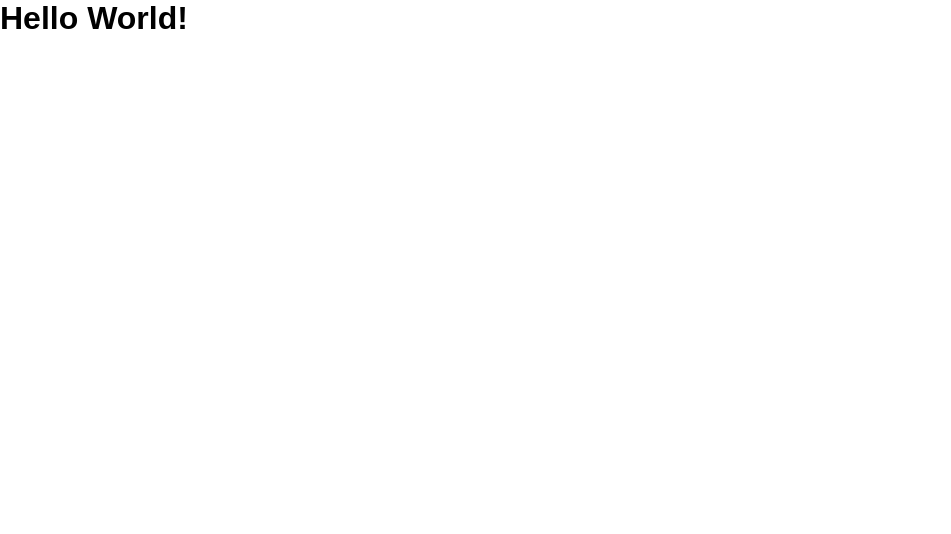
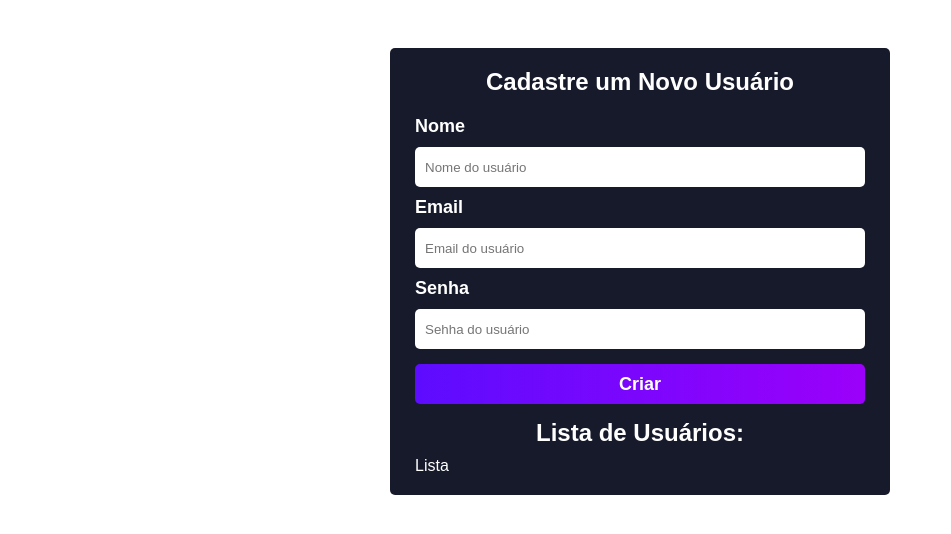
Before and after one commit to tharsila/voxcity-teste-tecnico, a React (Vite) app: page / in a window 1280 px wide. Shown: the top 534 px of the page, without its empty margins (0-951 px from the left). Built offline with nearby package versions, Linux system fonts and the light colour scheme.

Commit message:
feat: user form

```diff
--- a/index.html
+++ b/index.html
@@ -1,5 +1,5 @@
 <!DOCTYPE html>
-<html lang="en">
+<html lang="pt-br">
   <head>
     <meta charset="UTF-8" />
     <link rel="icon" type="image/svg+xml" href="/vite.svg" />
--- a/src/App.jsx
+++ b/src/App.jsx
@@ -1,13 +1,23 @@
 import { useState } from 'react'
 import './App.css'
+import UserForm from './components/UserForm'
+import UserList from './components/UserList'
 
 function App() {
-  const [count, setCount] = useState(0)
 
   return (
-    <div className="App">
-      <h1>Hello World!</h1>
-    </div>
+    <>
+      <main>
+        <div>
+          <h2>Cadastre um Novo Usuário</h2>
+          <UserForm btnText='Criar'/>
+        </div>
+        <div>
+          <h2>Lista de Usuários:</h2>
+          <UserList/>
+        </div>
+      </main>
+    </>
   )
 }
 
```
